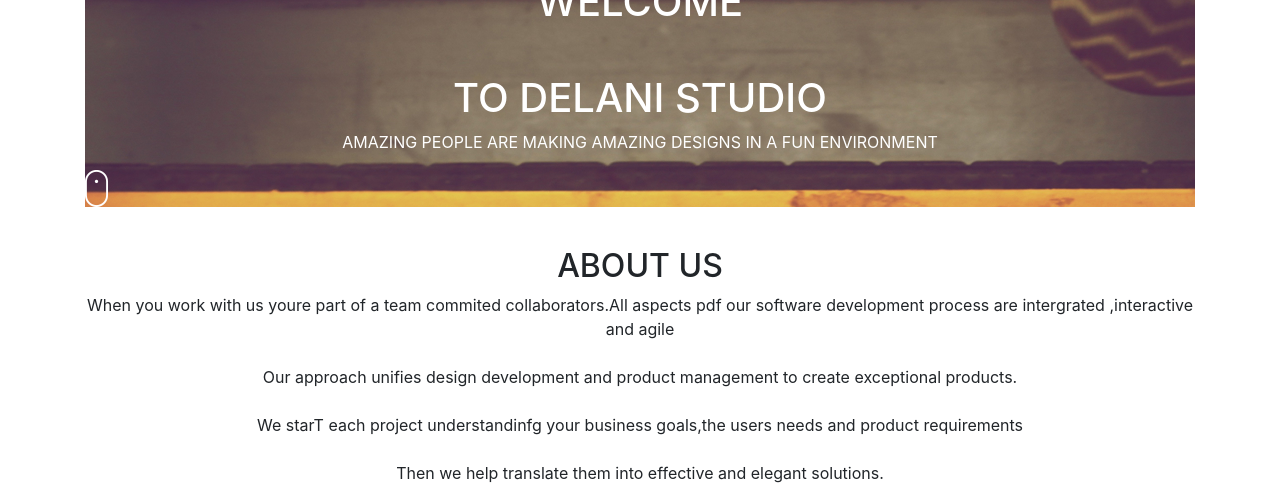
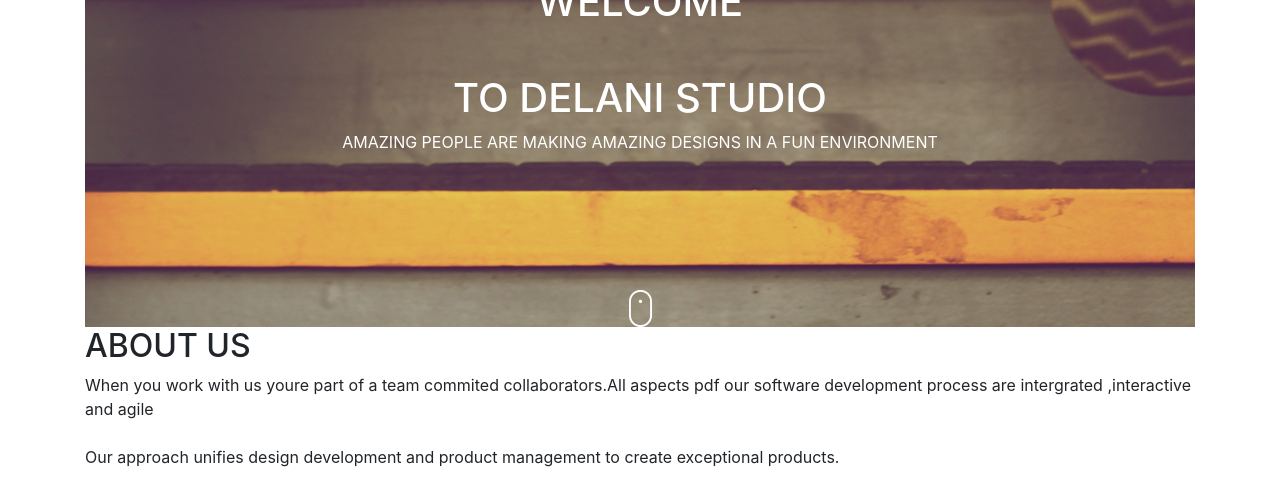
Before and after one commit to kurgatfelo/Fictional-Studio, a plain HTML site: page index.html in a window 1280 px wide. Shown: the part 318-803 px from the top of the page. Drawn offline with nearby package versions, Linux system fonts and the light colour scheme; files that its build step writes are made by us from their sources.

```diff
--- a/index.css
+++ b/index.css
@@ -12,11 +12,11 @@
     text-align: center;
     color: white;
 }
+.mouse{
+    text-align: center;
+    padding-top: 120px;
+}
 
-.about{
-    text-align: center;
-    margin-top: 40px;
-}
 .services{
     background-image: url("images/s_image.jpg");
     color: white;
```
